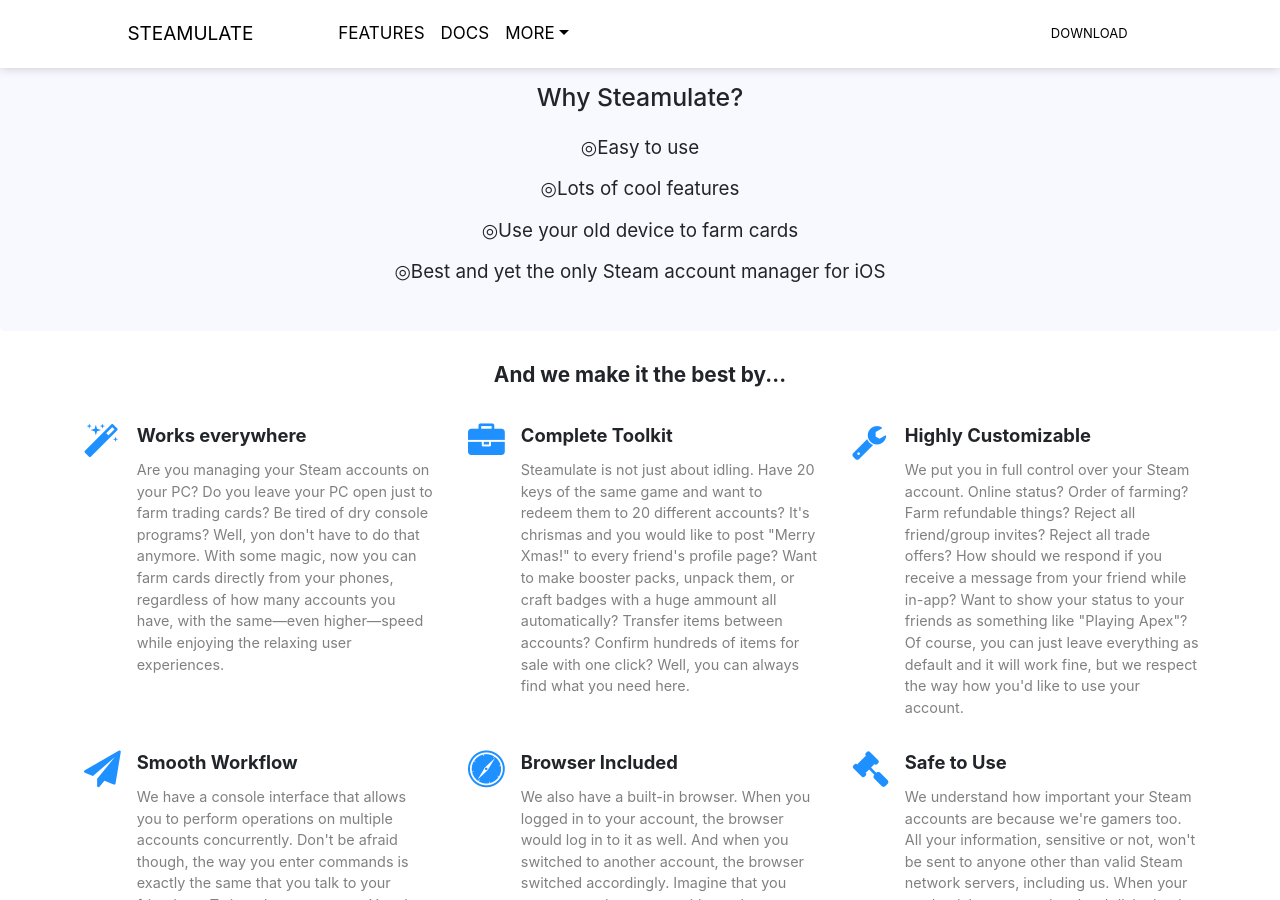
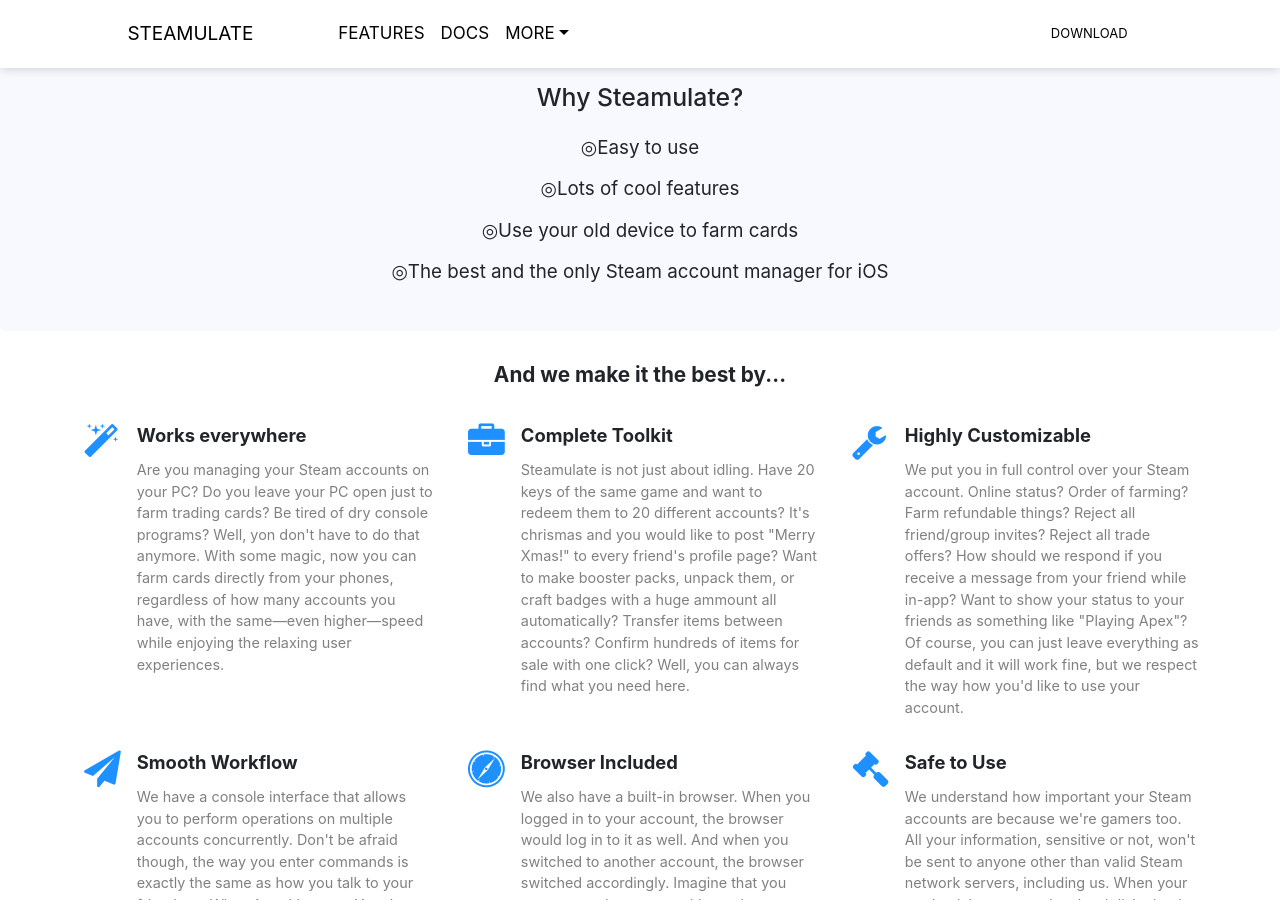
Before and after one commit to raymond-u/Steamulate-Website, a Jekyll site: the page built from index.html, in a window 1280 px wide and 900 px high, scrolled down 795 px. Built offline with Jekyll 4.4.1, drawn with Linux system fonts in a browser that asks for light colours; nearby versions of some CDN libraries; the list of posts is cut into pages by our own code; comment, search, counter and statistics services are not loaded; some of the changed text lies outside the part shown.

Commit message:
Update index.html

```diff
--- a/index.html
+++ b/index.html
@@ -30,7 +30,7 @@
                     <p class="text-center p-brief">◎Easy to use</p>
                     <p class="text-center p-brief">◎Lots of cool features</p>
                     <p class="text-center p-brief">◎Use your old device to farm cards</p>
-                    <p class="text-center p-brief">◎Best and yet the only Steam account manager for iOS</p>
+                    <p class="text-center p-brief">◎The best and the only Steam account manager for iOS</p>
                 </div>
             </div>
         </section>
@@ -59,7 +59,7 @@
                         </div>
                         <div class="col-sm-6 col-lg-4 item"><i class="fa fa-send icon"></i>
                             <h3 class="name">Smooth Workflow</h3>
-                            <p class="description">We have a console interface that allows you to perform operations on multiple accounts concurrently. Don't be afraid though, the way you enter commands is exactly the same that you talk to your friends on Twitter, Instagram,
+                            <p class="description">We have a console interface that allows you to perform operations on multiple accounts concurrently. Don't be afraid though, the way you enter commands is exactly the same as how you talk to your friends on WhatsApp, Line,
                                 etc. Yup the console is like a chat bot, and by using the in-app tapboard you don't even need to type commands yourself. If you choose to enter them manually, there are also auto-completion tweaks to help you with command
                                 names. It's really cool, try it out yourself!</p>
                         </div>
```
Also changed, not shown: other parts of index.html (+2 -2 lines).
